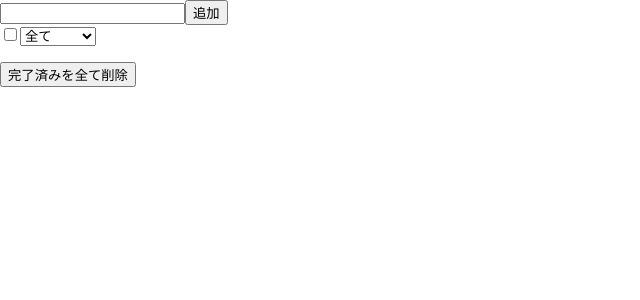
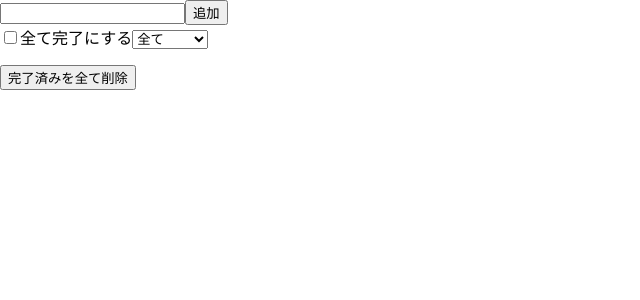
Before and after one commit to yutocreate/todo-article, a React (Create React App) app: page / in a window 1280 px wide. Shown: the top 300 px of the page, without its empty margins (0-640 px from the left). Built offline with nearby package versions, Linux system fonts and the light colour scheme.

Commit message:
create-complete-all

```diff
--- a/src/App.js
+++ b/src/App.js
@@ -1,4 +1,5 @@
 import React, { useState } from "react";
+import CheckAll from "./components/CheckAll";
 import Form from "./components/Form";
 import Todo from "./components/Todo";
 
@@ -8,6 +9,7 @@ const App = () => {
   const [state, setState] = useState({
     todos: [],
   });
+  const { todos } = state;
   console.log(state);
 
   const handleSubmit = (text) => {
@@ -33,12 +35,19 @@ const App = () => {
     setState({ todos: newTodos });
   };
 
+  const handleClickCompleted = () => {
+    const newTodos = state.todos.filter(({completed}) => !completed)
+    setState({todos:newTodos})
+  }
+
   return (
     <div>
       <Form onSubmit={handleSubmit} />
-      <label>
-        <input type="checkbox"></input>
-      </label>
+      <CheckAll
+        allCompleted={
+          todos.length > 0 && todos.every(({ completed }) => completed)
+        }
+      />
 
       <select>
         <option>全て</option>
@@ -60,7 +69,7 @@ const App = () => {
           );
         })}
       </ul>
-      <button>完了済みを全て削除</button>
+      <button onClick={handleClickCompleted} >完了済みを全て削除</button>
     </div>
   );
 };
--- a/src/components/CheckAll.js
+++ b/src/components/CheckAll.js
@@ -0,0 +1,20 @@
+import React from 'react'
+
+const CheckAll = (props) =>  {
+  const {allCompleted} = props
+
+  const handleChange = () => {
+    const {onChange, allCompleted} = props
+    onChange(!allCompleted)
+  }
+
+  return (
+    <label>
+      <input type="checkbox" checked={allCompleted} onChange={handleChange} />
+      全て{allCompleted ? '未完了' : "完了"}にする
+      </label>
+
+  )
+}
+
+export default CheckAll
```
